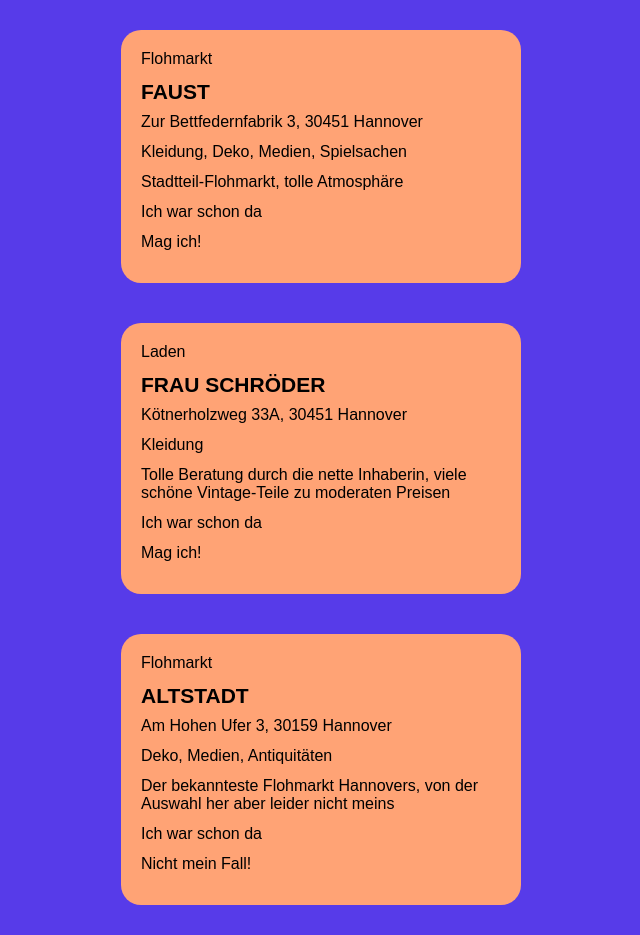
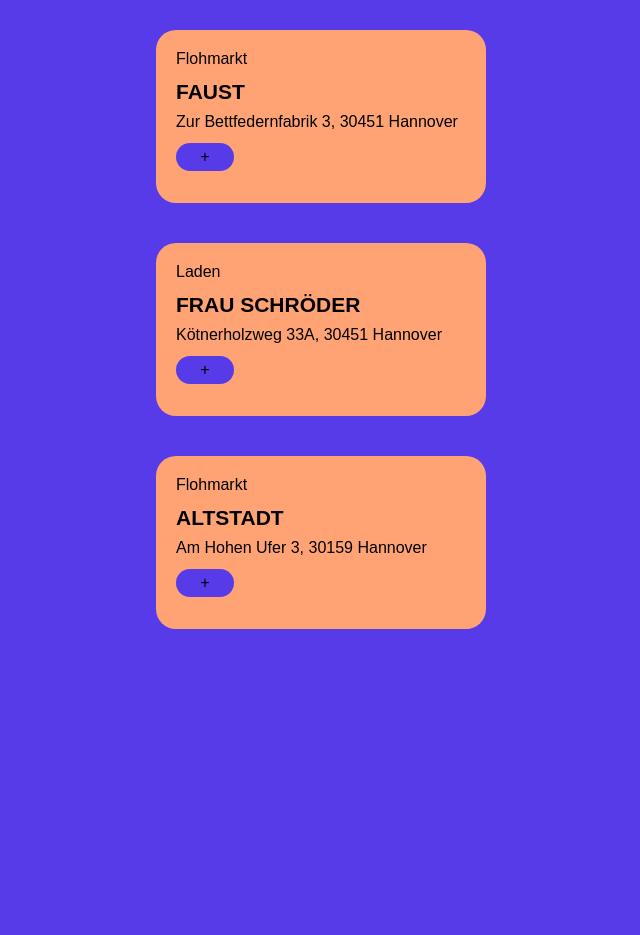
Before and after one commit to NadineGrosskreuz/capstone-project, a Next.js app: page / in a window 1280 px wide. Shown: the whole page, without its empty margins (319-959 px from the left). After the commit the page ends 800 px from the top, so only its background shows below. Built offline with nearby package versions, Linux system fonts and the light colour scheme.

Commit message:
Add function and styled-component

```diff
--- a/src/components/Card/Card.js
+++ b/src/components/Card/Card.js
@@ -1,16 +1,23 @@
+import { useState } from 'react';
+import { Accordion } from '../UI/Accordion.styled';
 import { CardContainer } from '../UI/CardContainer.styled';
 import Typography from '../UI/Typography';
 
 export default function Card({ category, name, address, products, information, visited, rating }) {
+	const [show, setShow] = useState(false);
+	const handleOpen = () => {
+		setShow(!show);
+	};
 	return (
-		<CardContainer>
+		<CardContainer onClick={handleOpen}>
 			<Typography variant="p">{category}</Typography>
 			<Typography variant="h2">{name}</Typography>
 			<Typography variant="p">{address}</Typography>
-			<Typography variant="p">{products}</Typography>
-			<Typography variant="p">{information}</Typography>
-			<Typography variant="p">{visited}</Typography>
-			<Typography variant="p">{rating}</Typography>
+			<Accordion>{show ? '-' : '+'}</Accordion>
+			{show && <Typography variant="p">{products}</Typography>}
+			{show && <Typography variant="p">{information}</Typography>}
+			{show && <Typography variant="p">{visited}</Typography>}
+			{show && <Typography variant="p">{rating}</Typography>}
 		</CardContainer>
 	);
 }
--- /dev/null
+++ b/src/components/UI/Accordion.styled.js
@@ -0,0 +1,13 @@
+import styled from 'styled-components';
+
+const Accordion = styled.button`
+	background-color: #573be9;
+	font-size: 1.6rem;
+	padding: 5px;
+	margin-bottom: 12px;
+	border-radius: 20px;
+	border: none;
+	width: 20%;
+`;
+
+export { Accordion };
```
